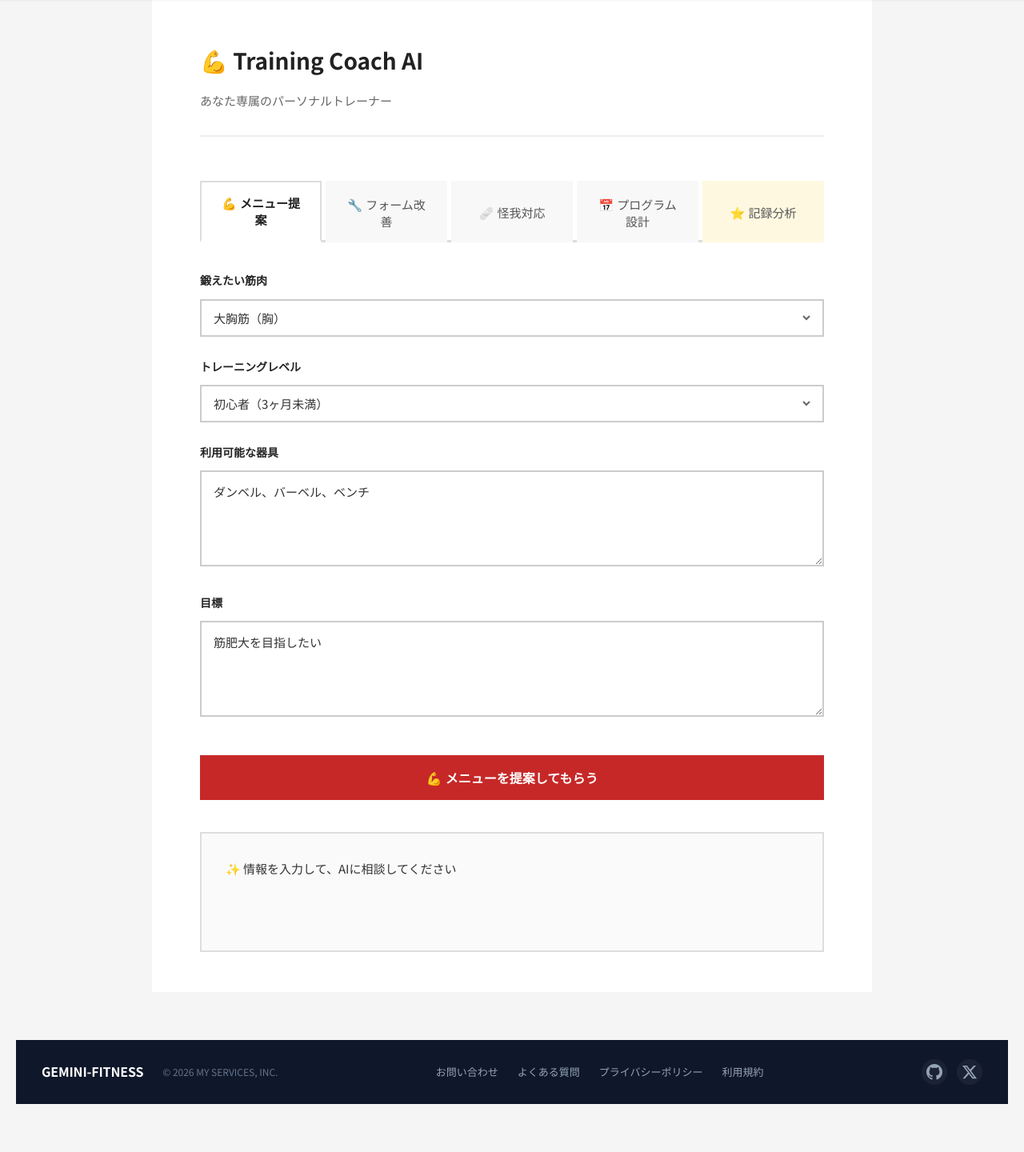
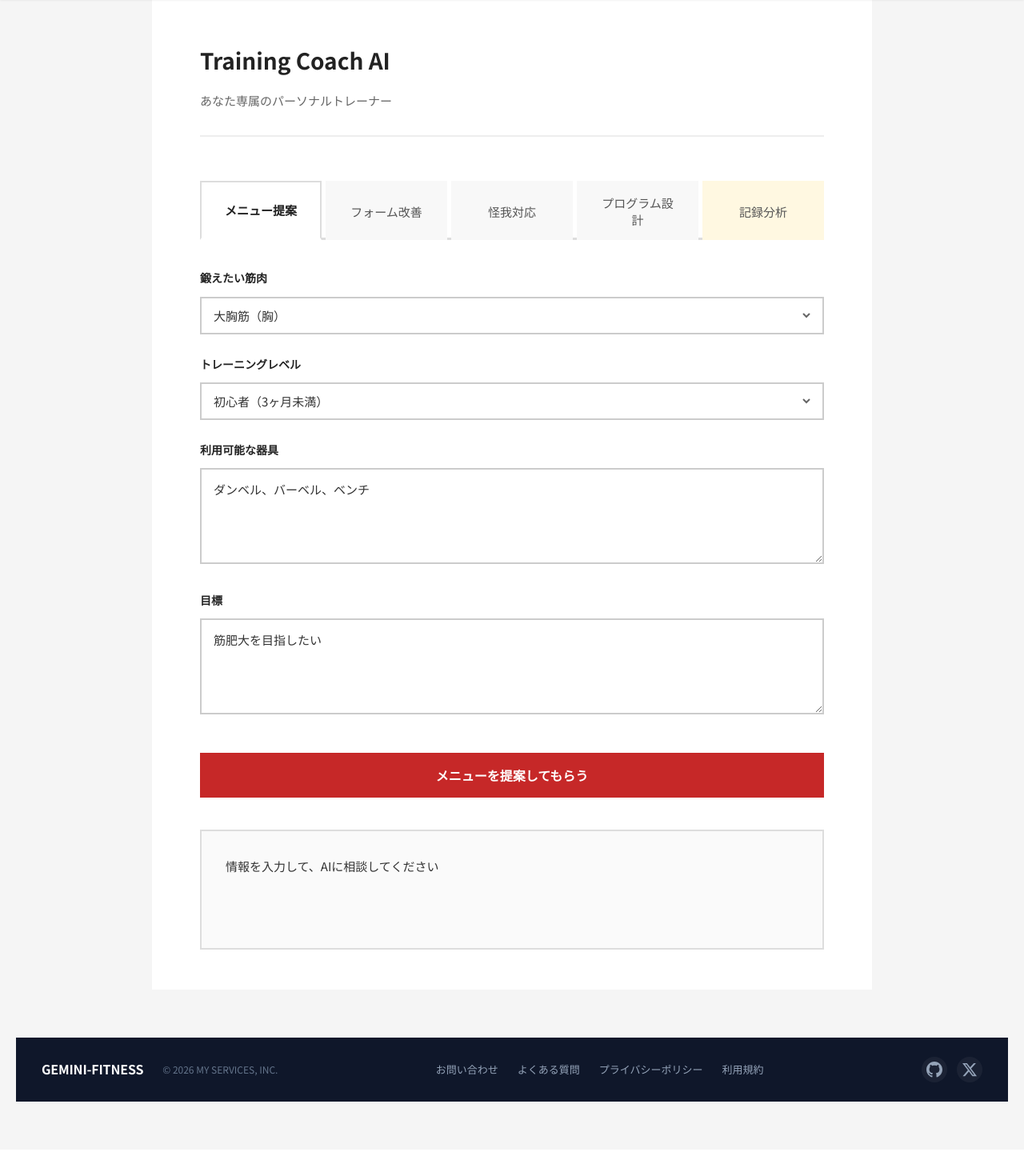
Before and after one commit to u54IuZADXnhBAixdrGyFiBfsmK6T/gemini-app, a Flask app: page /training_coach in a window 1280 px wide. Shown: the part 64-1504 px from the top of the page at 80% size. After the commit the page ends 1441 px from the top, so only its background shows below. Run offline with Flask 3, Linux system fonts and the light colour scheme.

Commit message:
html comment cut

```diff
--- a/templates/gemini_fitness.html
+++ b/templates/gemini_fitness.html
@@ -23,9 +23,9 @@
     <label for="ideal">GOAL <span>(理想の体型)</span></label>
     <textarea id="ideal" placeholder="例 : 筋肉を残しながら、体脂肪を落としたい">筋肉を残しながら、体脂肪を落としたい</textarea>
 
-    <button id="recommendBtn">🚀 GENERATE PLAN 🚀</button>
+    <button id="recommendBtn">GENERATE PLAN</button>
 
-    <div id="output">😁データの入力を待っています😁</div>
+    <div id="output">データの入力を待っています</div>
 </div>
 {% endblock %}
 
--- a/templates/lifestyle/lifestyle_drinking.html
+++ b/templates/lifestyle/lifestyle_drinking.html
@@ -8,13 +8,11 @@
 
 {% block content %}
 <div class="lifestyle-detail" id="lifestyle-drinking">
-    <!-- コンテンツはJavaScriptで動的に読み込まれます -->
     <div id="content-loading">
         <p>Loading...</p>
     </div>
 </div>
 
-<!-- データURLをdata属性として渡す (VSCodeエラー回避) -->
 <script id="lifestyle-config" type="application/json">
 {
     "jsonUrl": "{{ url_for('static', filename='json/lifestyle/drinking.json') }}",
@@ -25,14 +23,11 @@
 
 {% block scripts %}
 <script type="module">
-    // 設定を取得
     const config = JSON.parse(document.getElementById('lifestyle-config').textContent);
 
-    // レンダラーを動的インポート
     import(config.rendererUrl).then(module => {
         const { renderLifestyleContent } = module;
 
-        // JSONデータを読み込んでレンダリング
         fetch(config.jsonUrl)
             .then(response => response.json())
             .then(data => {
--- a/templates/lifestyle/lifestyle_hydration.html
+++ b/templates/lifestyle/lifestyle_hydration.html
@@ -8,13 +8,11 @@
 
 {% block content %}
 <div class="lifestyle-detail" id="lifestyle-hydration">
-    <!-- コンテンツはJavaScriptで動的に読み込まれます -->
     <div id="content-loading">
         <p>Loading...</p>
     </div>
 </div>
 
-<!-- データURLをdata属性として渡す (VSCodeエラー回避) -->
 <script id="lifestyle-config" type="application/json">
 {
     "jsonUrl": "{{ url_for('static', filename='json/lifestyle/hydration.json') }}",
@@ -25,14 +23,11 @@
 
 {% block scripts %}
 <script type="module">
-    // 設定を取得
     const config = JSON.parse(document.getElementById('lifestyle-config').textContent);
 
-    // レンダラーを動的インポート
     import(config.rendererUrl).then(module => {
         const { renderLifestyleContent } = module;
 
-        // JSONデータを読み込んでレンダリング
         fetch(config.jsonUrl)
             .then(response => response.json())
             .then(data => {
--- a/templates/lifestyle/lifestyle_recovery.html
+++ b/templates/lifestyle/lifestyle_recovery.html
@@ -8,13 +8,11 @@
 
 {% block content %}
 <div class="lifestyle-detail" id="lifestyle-recovery">
-    <!-- コンテンツはJavaScriptで動的に読み込まれます -->
     <div id="content-loading">
         <p>Loading...</p>
     </div>
 </div>
 
-<!-- データURLをdata属性として渡す (VSCodeエラー回避) -->
 <script id="lifestyle-config" type="application/json">
 {
     "jsonUrl": "{{ url_for('static', filename='json/lifestyle/recovery.json') }}",
@@ -25,14 +23,11 @@
 
 {% block scripts %}
 <script type="module">
-    // 設定を取得
     const config = JSON.parse(document.getElementById('lifestyle-config').textContent);
 
-    // レンダラーを動的インポート
     import(config.rendererUrl).then(module => {
         const { renderLifestyleContent } = module;
 
-        // JSONデータを読み込んでレンダリング
         fetch(config.jsonUrl)
             .then(response => response.json())
             .then(data => {
--- a/templates/lifestyle/lifestyle_sleep.html
+++ b/templates/lifestyle/lifestyle_sleep.html
@@ -8,13 +8,11 @@
 
 {% block content %}
 <div class="lifestyle-detail" id="lifestyle-sleep">
-    <!-- コンテンツはJavaScriptで動的に読み込まれます -->
     <div id="content-loading">
         <p>Loading...</p>
     </div>
 </div>
 
-<!-- データURLをdata属性として渡す (VSCodeエラー回避) -->
 <script id="lifestyle-config" type="application/json">
 {
     "jsonUrl": "{{ url_for('static', filename='json/lifestyle/sleep.json') }}",
@@ -25,14 +23,11 @@
 
 {% block scripts %}
 <script type="module">
-    // 設定を取得
     const config = JSON.parse(document.getElementById('lifestyle-config').textContent);
 
-    // レンダラーを動的インポート
     import(config.rendererUrl).then(module => {
         const { renderLifestyleContent } = module;
 
-        // JSONデータを読み込んでレンダリング
         fetch(config.jsonUrl)
             .then(response => response.json())
             .then(data => {
--- a/templates/lifestyle/lifestyle_smoking.html
+++ b/templates/lifestyle/lifestyle_smoking.html
@@ -8,13 +8,11 @@
 
 {% block content %}
 <div class="lifestyle-detail" id="lifestyle-smoking">
-    <!-- コンテンツはJavaScriptで動的に読み込まれます -->
     <div id="content-loading">
         <p>Loading...</p>
     </div>
 </div>
 
-<!-- データURLをdata属性として渡す (VSCodeエラー回避) -->
 <script id="lifestyle-config" type="application/json">
 {
     "jsonUrl": "{{ url_for('static', filename='json/lifestyle/smoking.json') }}",
@@ -25,14 +23,11 @@
 
 {% block scripts %}
 <script type="module">
-    // 設定を取得
     const config = JSON.parse(document.getElementById('lifestyle-config').textContent);
 
-    // レンダラーを動的インポート
     import(config.rendererUrl).then(module => {
         const { renderLifestyleContent } = module;
 
-        // JSONデータを読み込んでレンダリング
         fetch(config.jsonUrl)
             .then(response => response.json())
             .then(data => {
--- a/templates/lifestyle/lifestyle_stress.html
+++ b/templates/lifestyle/lifestyle_stress.html
@@ -8,13 +8,11 @@
 
 {% block content %}
 <div class="lifestyle-detail" id="lifestyle-stress">
-    <!-- コンテンツはJavaScriptで動的に読み込まれます -->
     <div id="content-loading">
         <p>Loading...</p>
     </div>
 </div>
 
-<!-- データURLをdata属性として渡す (VSCodeエラー回避) -->
 <script id="lifestyle-config" type="application/json">
 {
     "jsonUrl": "{{ url_for('static', filename='json/lifestyle/stress.json') }}",
@@ -25,14 +23,11 @@
 
 {% block scripts %}
 <script type="module">
-    // 設定を取得
     const config = JSON.parse(document.getElementById('lifestyle-config').textContent);
 
-    // レンダラーを動的インポート
     import(config.rendererUrl).then(module => {
         const { renderLifestyleContent } = module;
 
-        // JSONデータを読み込んでレンダリング
         fetch(config.jsonUrl)
             .then(response => response.json())
             .then(data => {
--- a/templates/manage_exercises.html
+++ b/templates/manage_exercises.html
@@ -8,7 +8,6 @@
 
 {% block content %}
 <div class="app-container">
-    <!-- ヘッダー -->
 <header class="page-header">
     <a href="{{ url_for('main.record_workout') }}" class="back-btn">
         ← 戻る
@@ -18,12 +17,9 @@
     <button class="add-category-btn" id="addCategoryBtn">＋部位</button>
 </header>
 
-    <!-- メインコンテンツ -->
     <main class="main-content" id="categoriesContainer">
-        <!-- ここに部位と種目のリストが動的に生成されます -->
     </main>
 
-    <!-- 種目追加モーダル -->
     <div class="modal" id="addExerciseModal" aria-hidden="true">
         <div class="modal-backdrop"></div>
         <div class="modal-sheet">
@@ -41,7 +37,6 @@
         </div>
     </div>
 
-    <!-- 種目編集モーダル -->
     <div class="modal" id="editExerciseModal" aria-hidden="true">
         <div class="modal-backdrop"></div>
         <div class="modal-sheet">
@@ -60,7 +55,6 @@
         </div>
     </div>
 
-    <!-- トースト -->
     <div id="toastContainer"></div>
 </div>
 {% endblock %}
--- a/templates/training_coach.html
+++ b/templates/training_coach.html
@@ -11,15 +11,15 @@
 
 {% block content %}
 <div class="container">
-    <h1>💪 Training Coach AI</h1>
+    <h1>Training Coach AI</h1>
     <p class="subtitle">あなた専属のパーソナルトレーナー</p>
 
     <div class="tabs">
-        <button class="tab-btn active" data-tab="exercises">💪 メニュー提案</button>
-        <button class="tab-btn" data-tab="form">🔧 フォーム改善</button>
-        <button class="tab-btn" data-tab="injury">🩹 怪我対応</button>
-        <button class="tab-btn" data-tab="program">📅 プログラム設計</button>
-        <button class="tab-btn special" data-tab="analysis">⭐ 記録分析</button>
+        <button class="tab-btn active" data-tab="exercises">メニュー提案</button>
+        <button class="tab-btn" data-tab="form">フォーム改善</button>
+        <button class="tab-btn" data-tab="injury">怪我対応</button>
+        <button class="tab-btn" data-tab="program">プログラム設計</button>
+        <button class="tab-btn special" data-tab="analysis">記録分析</button>
     </div>
 
     <div class="tab-content active" id="exercises-tab">
@@ -56,7 +56,7 @@
             <label for="ex-goals">目標</label>
             <textarea id="ex-goals" rows="3" placeholder="例: 筋肥大、筋力向上、引き締め、筋持久力アップ">筋肥大を目指したい</textarea>
         </div>
-        <button class="submit-btn" id="suggest-exercises-btn">💪 メニューを提案してもらう</button>
+        <button class="submit-btn" id="suggest-exercises-btn">メニューを提案してもらう</button>
     </div>
 
     <div class="tab-content" id="form-tab">
@@ -77,7 +77,7 @@
                 <option value="3年以上">3年以上</option>
             </select>
         </div>
-        <button class="submit-btn" id="improve-form-btn">🔧 フォーム改善アドバイスをもらう</button>
+        <button class="submit-btn" id="improve-form-btn">フォーム改善アドバイスをもらう</button>
     </div>
 
     <div class="tab-content" id="injury-tab">
@@ -110,7 +110,7 @@
             <label for="occurrence">いつ・どのように発生したか</label>
             <textarea id="occurrence" rows="3" placeholder="例: ベンチプレス中に急に痛めた、数週間前から徐々に痛くなった"></textarea>
         </div>
-        <button class="submit-btn" id="injury-recovery-btn">🩹 リハビリ計画を提案してもらう</button>
+        <button class="submit-btn" id="injury-recovery-btn">リハビリ計画を提案してもらう</button>
     </div>
 
     <div class="tab-content" id="program-tab">
@@ -161,12 +161,12 @@
             <label for="limitations">制限事項・考慮事項（任意）</label>
             <textarea id="limitations" rows="3" placeholder="例: 古傷がある、特定の種目ができない、自宅トレーニングのみ など"></textarea>
         </div>
-        <button class="submit-btn" id="design-program-btn">📅 プログラムを作成してもらう</button>
+        <button class="submit-btn" id="design-program-btn">プログラムを作成してもらう</button>
     </div>
 
     <div class="tab-content" id="analysis-tab">
         <div class="info-box">
-            📊 あなたの過去のトレーニング記録をAIが分析し、改善点や強化すべきポイントを提案します
+            あなたの過去のトレーニング記録をAIが分析し、改善点や強化すべきポイントを提案します
         </div>
         <div class="form-group">
             <label for="analysis-period">分析期間</label>
@@ -177,10 +177,10 @@
                 <button class="period-btn" data-days="365">全期間</button>
             </div>
         </div>
-        <button class="submit-btn special-btn" id="analyze-history-btn">📊 記録を分析する</button>
+        <button class="submit-btn special-btn" id="analyze-history-btn">記録を分析する</button>
     </div>
 
-    <div id="output">✨ 情報を入力して、AIに相談してください</div>
+    <div id="output">情報を入力して、AIに相談してください</div>
 </div>
 {% endblock %}
 
```
Also changed, not shown: convert_html_to_json.py (+16 -17 lines), templates/nutrition_coach.html (+14 -14 lines), templates/record_workout.html (+0 -13 lines).
